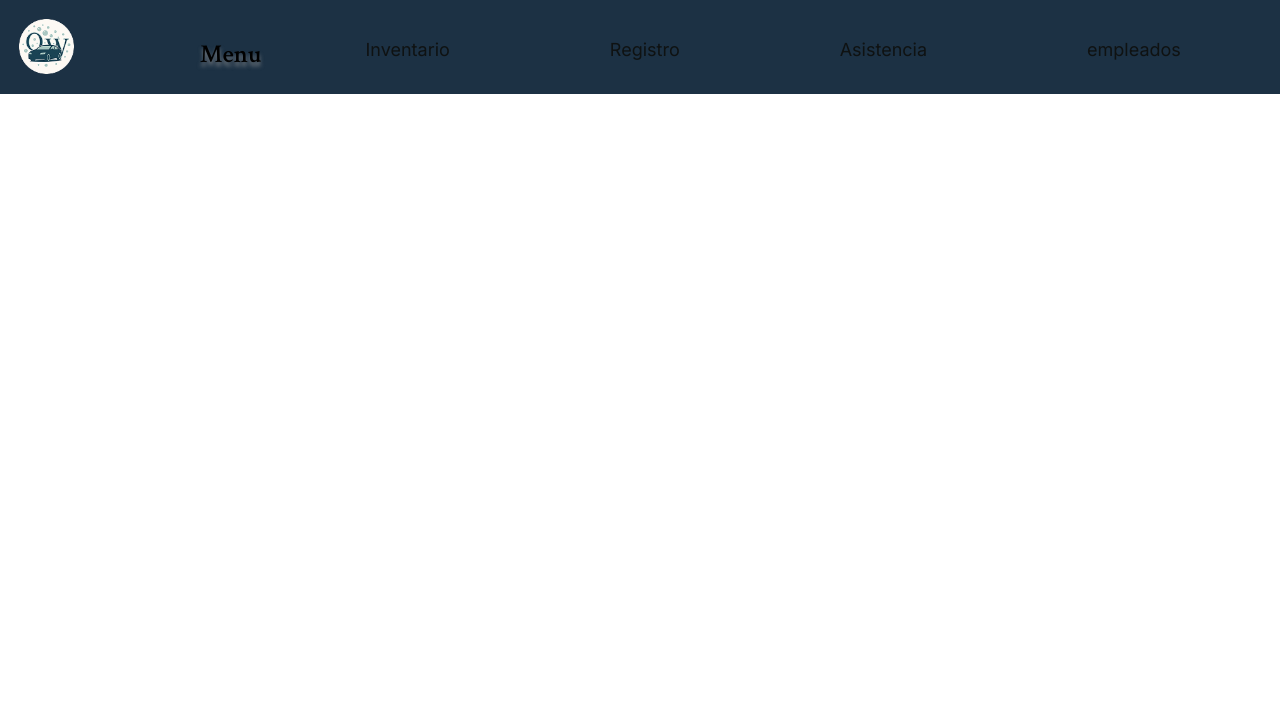
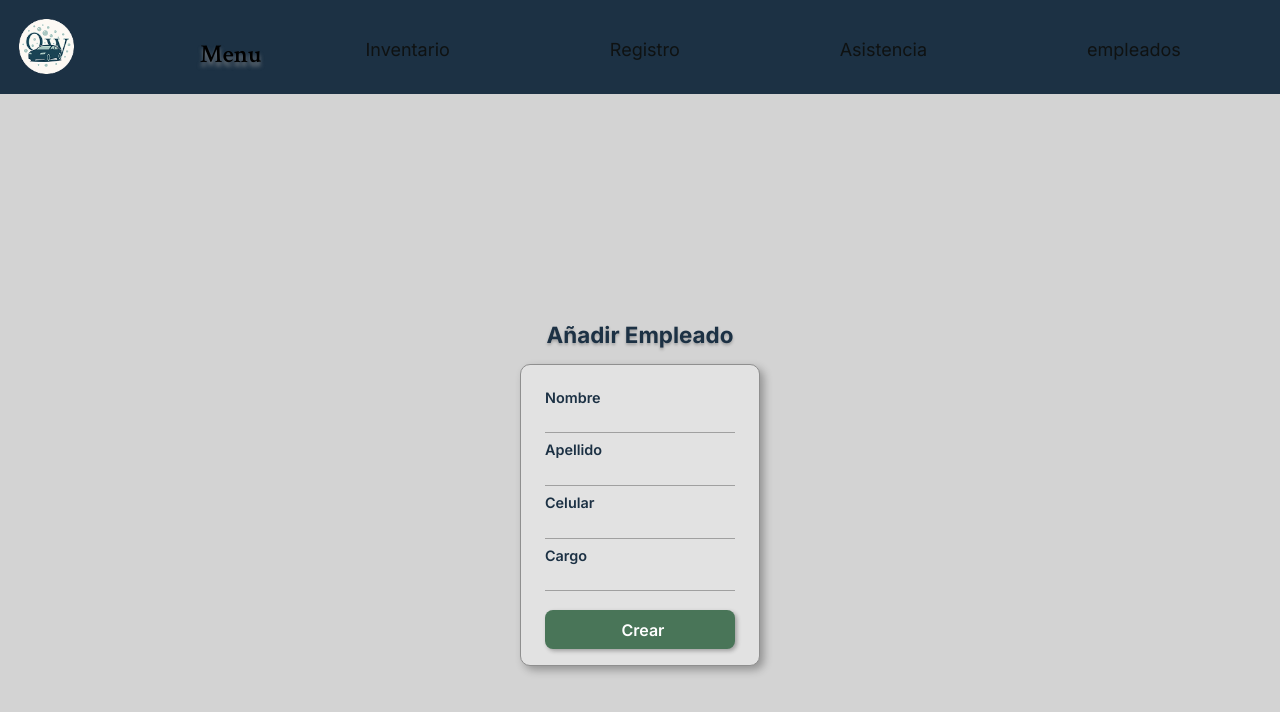
Before and after one commit to Practicas-Profesionalizantes/Grupo2--6_2--2025-OptiWash, a React (Vite) app in the folder cliente/: page /aniadir_empleado in a window 1280 px wide. Shown: the top 712 px of the page. Built offline with nearby package versions, Linux system fonts and the light colour scheme.

Commit message:
empleado completo

```diff
--- a/cliente/src/App.jsx
+++ b/cliente/src/App.jsx
@@ -7,7 +7,7 @@ import Registro_autos from "./paginas/registro_autos";
 import Nav from "./componentes/navbar";
 import Editar from "./componentes/editar"; // o el componente que quieras abrir
 import Empleados from "./paginas/empleados"; // 👈 asegúrate de tenerlo
-
+import Aniadir_empleado from "./componentes/aniadir_empleado";
 
 function App() {
   const [tema, setTema] = useState('#ffffff');
@@ -30,6 +30,7 @@ function App() {
               <Route path="/registro_autos" element={<Registro_autos />}/>
               <Route path="/editar" element={<Editar />} />
               <Route path="/empleados" element={<Empleados />} />
+              <Route path="/aniadir_empleado" element={<Aniadir_empleado />} />
 
             </Routes>
 
--- /dev/null
+++ b/cliente/src/componentes/aniadir_empleado.jsx
@@ -0,0 +1,92 @@
+import React, { useState } from "react";
+import axios from "axios";
+import { useNavigate } from "react-router-dom";
+import "../style/aniadir_empleado.jsx.css";
+
+function Aniadir_empleado() {
+  const [form, setForm] = useState({
+    Nombre: "",
+    Apellido: "",
+    Cargo: "",
+    celular: "",
+  });
+
+  const navigate = useNavigate();
+
+  // ✅ Falta esta función en tu código original
+  const handleChange = (e) => {
+    const { name, value } = e.target;
+    setForm({ ...form, [name]: value });
+  };
+
+  const handleSubmit = async (e) => {
+    e.preventDefault();
+
+    // 🔹 Fusionar Nombre + Apellido antes de enviarlo
+    const nombreCompleto = `${form.Nombre.trim()} ${form.Apellido.trim()}`;
+
+    try {
+      await axios.post("/api/empleado", {
+        Nombre: nombreCompleto,
+        Cargo: form.Cargo,
+        celular: form.celular,
+      });
+      navigate("/empleados");
+    } catch (error) {
+      console.error("Error al crear empleado:", error);
+    }
+  };
+
+  return (
+    <div className="contenedor-empleado">
+      <div className="icono">
+        <i className="fa-solid fa-user"></i>
+      </div>
+      <h2 className="titulo-empleado">Añadir Empleado</h2>
+
+      <form className="form-empleado" onSubmit={handleSubmit}>
+        <label>Nombre</label>
+        <input
+          type="text"
+          name="Nombre"
+          value={form.Nombre}
+          onChange={handleChange}
+          required
+        />
+
+        <label>Apellido</label>
+        <input
+          type="text"
+          name="Apellido"
+          value={form.Apellido}
+          onChange={handleChange}
+          required
+        />
+
+        <label>Celular</label>
+        <input
+          type="text"
+          name="celular"
+          value={form.celular}
+          onChange={handleChange}
+          required
+        />
+
+        <label>Cargo</label>
+        <input
+          type="text"
+          name="Cargo"
+          value={form.Cargo}
+          onChange={handleChange}
+          required
+        />
+
+        <button type="submit" className="btn-crear">
+          <i className="fa-solid fa-plus"></i> Crear
+        </button>
+      </form>
+    </div>
+  );
+}
+
+export default Aniadir_empleado;
--- a/cliente/src/paginas/empleados.jsx
+++ b/cliente/src/paginas/empleados.jsx
@@ -1,9 +1,12 @@
 import React, { useState, useEffect } from "react";
 import axios from "axios";
+import { Link, useNavigate } from "react-router-dom";
 import "../style/empleado.css";
 
 function Empleados() {
   const [empleados, setEmpleados] = useState([]);
+  const [seleccionado, setSeleccionado] = useState(null);
+  const navigate = useNavigate();
 
   useEffect(() => {
     cargarEmpleados();
@@ -13,19 +16,24 @@ function Empleados() {
     try {
       const res = await axios.get("/api/empleado");
       setEmpleados(res.data);
-    } catch (e) {
-      console.error("Error al cargar empleados:", e);
+    } catch (err) {
+      console.error("Error al cargar empleados", err);
     }
   };
 
   const eliminarEmpleado = async (id) => {
-    if (!window.confirm("¿Seguro que deseas eliminar este empleado?")) return;
+    if (!id) return;
     try {
       await axios.delete(`/api/empleado/${id}`);
-      cargarEmpleados();
-    } catch (e) {
-      console.error("Error al eliminar empleado:", e);
+      setEmpleados((prev) => prev.filter((e) => e.ID !== id));
+      setSeleccionado(null);
+    } catch (err) {
+      console.error("Error al eliminar empleado", err);
     }
+  };
+
+  const handleSeleccion = (id) => {
+    setSeleccionado((prev) => (prev === id ? null : id)); // alterna selección única
   };
 
   return (
@@ -33,23 +41,65 @@ function Empleados() {
       <h2 className="titulo">REGISTRO DE EMPLEADOS</h2>
 
       <div className="botones-acciones">
-        <button className="btn verde">Añadir</button>
-        <button className="btn gris">Editar</button>
-        <button className="btn rojo">Eliminar</button>
+        <Link to="/aniadir_empleado">
+          <button className="btn verde">Añadir</button>
+        </Link>
+
+        {seleccionado && (
+          <>
+            <Link to="/aniadir_empleado">
+              <button className="btn gris">Editar</button>
+            </Link>
+            <button
+              className="btn rojo"
+              onClick={() => eliminarEmpleado(seleccionado)}
+            >
+              Eliminar
+            </button>
+          </>
+        )}
+
+        {!seleccionado && (
+          <>
+            <button className="btn gris" disabled>
+              Editar
+            </button>
+            <button className="btn rojo" disabled>
+              Eliminar
+            </button>
+          </>
+        )}
       </div>
 
       <div className="lista-empleados">
         {empleados.map((e) => (
-          <div key={e.ID} className="tarjeta-empleado">
-            <p className="tit"><strong>Nombre:</strong> {e.Nombre}</p>
-            <p className="tit2"><strong>Cargo:</strong> {e.Cargo}</p>
-            <p className="tit2"><strong>Celular:</strong> {e.celular}</p>
-            <button
-              className="btn-eliminar"
-              onClick={() => eliminarEmpleado(e.ID)}
-            >
-              ×
-            </button>
+          <div
+            key={e.ID}
+            className={`tarjeta-empleado ${
+              seleccionado === e.ID ? "seleccionada" : ""
+            }`}
+            onClick={() => handleSeleccion(e.ID)}
+          >
+            <div className="columna-id">
+              <span className="id-text">{e.ID}</span>
+              <span
+                className={`id-circulo ${
+                  seleccionado === e.ID ? "activo" : ""
+                }`}
+              ></span>
+            </div>
+
+            <div className="contenido-empleado">
+              <p className="tit">
+                <strong>Nombre:</strong> {e.Nombre}
+              </p>
+              <p className="tit2">
+                <strong>Cargo:</strong> {e.Cargo}
+              </p>
+              <p className="tit2">
+                <strong>Celular:</strong> {e.Celular}
+              </p>
+            </div>
           </div>
         ))}
       </div>
--- /dev/null
+++ b/cliente/src/style/aniadir_empleado.jsx.css
@@ -0,0 +1,79 @@
+@import url("https://fonts.googleapis.com/css2?family=Inter:wght@400;600&display=swap");
+
+.contenedor-empleado {
+  background-color: #d3d3d3;
+  min-height: 100vh;
+  display: flex;
+  flex-direction: column;
+  align-items: center;
+  justify-content: center;
+  font-family: "Inter", sans-serif;
+}
+
+/* ---------- Ícono ---------- */
+.icono i {
+  font-size: 2rem;
+  color: #1c3144;
+  margin-bottom: 0.5rem;
+}
+
+/* ---------- Título ---------- */
+.titulo-empleado {
+  color: #1c3144;
+  font-size: 1.4rem;
+  font-weight: 700;
+  text-shadow: 0 2px 3px rgba(0, 0, 0, 0.25);
+  margin-bottom: 1rem;
+}
+
+/* ---------- Formulario ---------- */
+.form-empleado {
+  background-color: #e2e2e2;
+  border-radius: 10px;
+  padding: 1rem 1.5rem;
+  width: 240px;
+  display: flex;
+  flex-direction: column;
+  box-shadow: 4px 4px 8px rgba(0, 0, 0, 0.3);
+  border: 1px solid #8f8f8f;
+}
+
+.form-empleado label {
+  font-weight: 600;
+  color: #1c3144;
+  margin-top: 0.5rem;
+  font-size: 0.9rem;
+}
+
+.form-empleado input {
+  border: none;
+  border-bottom: 1px solid #a0a0a0;
+  padding: 0.3rem 0;
+  background-color: transparent;
+  outline: none;
+  font-size: 0.9rem;
+  color: #1c3144;
+}
+
+/* ---------- Botón Crear ---------- */
+.btn-crear {
+  margin-top: 1.2rem;
+  background-color: #497558;
+  color: white;
+  border: none;
+  border-radius: 8px;
+  padding: 0.6rem 0;
+  font-weight: 600;
+  font-size: 1rem;
+  cursor: pointer;
+  box-shadow: 2px 2px 4px rgba(0, 0, 0, 0.3);
+  transition: 0.2s ease;
+}
+
+.btn-crear:hover {
+  background-color: #3b5e49;
+}
+
+.btn-crear i {
+  margin-right: 6px;
+}
--- a/cliente/src/style/empleado.css
+++ b/cliente/src/style/empleado.css
@@ -1,6 +1,8 @@
+
 .empleado-registro {
-  background-color: #d3d3d3;
+  background-color: #D9D9D9;
   min-height: 100vh;
+  width: 100%;
   padding: 2rem 0;
   font-family: "Inter", sans-serif;
   display: flex;
@@ -62,9 +64,9 @@
   display: flex;
   flex-direction: column;
   gap: 1rem;
-  max-height: 60vh;
-  overflow-y: auto;
   padding-right: 0.5rem;
+  background-color: #D9D9D9;
+
 }
 
 /* ---------- Tarjetas ---------- */
@@ -74,27 +76,167 @@
 }
 .tit2{
     padding: 0.8rem;
+    background-color: #1C3144;
+    color: white;
+
+}
 
 
+.titulo {
+  font-size: 1.6rem;
+  font-weight: 700;
+  color: #1c3144;
+  text-align: center;
+  text-shadow: 0 2px 3px rgba(0, 0, 0, 0.2);
+  margin-bottom: 1rem;
 }
+
+/* ---------- Botones ---------- */
+.botones-acciones {
+  display: flex;
+  gap: 1rem;
+  margin-bottom: 1.5rem;
+}
+
+.btn {
+  padding: 0.5rem 1.5rem;
+  font-size: 1rem;
+  border: none;
+  border-radius: 8px;
+  cursor: pointer;
+  color: white;
+  font-weight: 600;
+  box-shadow: 0 2px 4px rgba(0, 0, 0, 0.2);
+}
+
+.btn:disabled {
+  opacity: 0.4;
+  cursor: not-allowed;
+}
+
+.verde {
+  background-color: #497558;
+}
+.verde:hover {
+  background-color: #3a6149;
+}
+.gris {
+  background-color: #737373;
+}
+.gris:hover {
+  background-color: #5c5c5c;
+}
+.rojo {
+  background-color: #7a5550;
+}
+.rojo:hover {
+  background-color: #5e3e39;
+}
+
+/* ---------- Lista ---------- */
+.lista-empleados {
+  display: flex;
+  flex-direction: column;
+  gap: 1rem;
+  align-items: center;
+  width: 100%;
+}
+
+/* ---------- Tarjetas ---------- */
+.tarjeta-empleado {
+  display: flex;
+  align-items: stretch;
+  width: 270px;
+  border-radius: 10px;
+  box-shadow: 6px 6px 10px rgba(0, 0, 0, 0.3);
+  overflow: hidden;
+  background-color: #1c3144;
+  cursor: pointer;
+  transition: 0.2s ease;
+}
+
+.tarjeta-empleado:hover {
+  transform: scale(1.02);
+}
+
+.tarjeta-empleado.seleccionada {
+  outline: 3px solid #497558;
+}
+
+/* ---------- Columna ID ---------- */
+.columna-id {
+  background-color: #1c3144;
+  width: 40px;
+  display: flex;
+  flex-direction: column;
+  align-items: center;
+  justify-content: center;
+  border-radius: 10px 0 0 10px;
+  padding: 0.5rem 0;
+}
+
+.id-text {
+  color: white;
+  font-weight: 600;
+  font-size: 1rem;
+}
+
+.id-circulo {
+  width: 10px;
+  height: 10px;
+  background-color: white;
+  border: 2px solid white;
+  border-radius: 50%;
+  margin-top: 5px;
+  transition: 0.2s;
+}
+
+.id-circulo.activo {
+  background-color: transparent;
+}
+
+/* ---------- Contenido ---------- */
+.contenido-empleado {
+  flex: 1;
+  background-color: #ffffff;
+  border-radius: 0 10px 10px 0;
+  border: 1px solid #1c3144;
+  overflow: hidden;
+}
+
+.tit {
+  background-color: #d9e2e3;
+  color: #000;
+  font-weight: 700;
+  padding: 0.6rem;
+  margin: 0;
+  border-bottom: 1px solid #1c3144;
+}
+
+.tit2 {
+  background-color: #2e465d;
+  color: #ffffff;
+  font-weight: 500;
+  padding: 0.6rem;
+  margin: 0;
+  border-top: 1px solid #3a5269;
+}
+
 .tarjeta-empleado {
 
-  border-radius: 10px;
-  box-shadow: 3px 3px 5px rgba(0, 0, 0, 0.3);
+  box-shadow: 10px 10px 10px rgba(0, 0, 0, 0.3);
   width: 260px;
 
-  position: relative;
 }
 
+
+
 .tarjeta-empleado p {
-  color: #000;
   font-size: 0.95rem;
-  margin: 0.2rem 0;
+
 }
 
-.tarjeta-empleado strong {
-  color: #001f3f;
-}
+
 
 .btn-eliminar {
   position: absolute;
```
